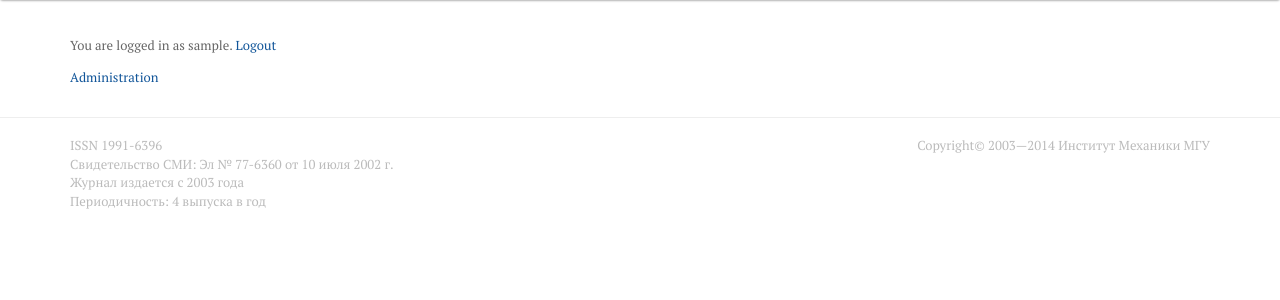
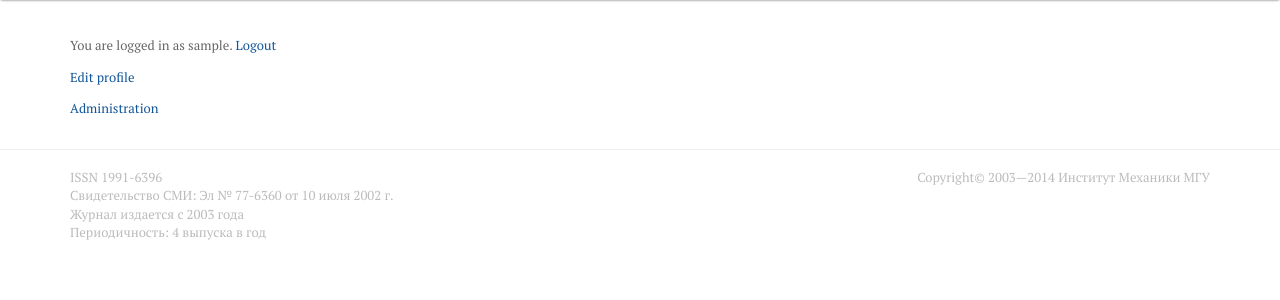
Before and after one commit to Nnonexistent/chemphys, a Django app: page / in a window 1280 px wide. Shown: the part 70-370 px from the top of the page. Run offline with Django 3.2, Linux system fonts and the light colour scheme; the visitor is signed in with stand-in values (Sample User, id 1); data that the repository does not hold is empty; parts of the project's set-up code (start-up, migrations or seed data) failed here and were passed over; some libraries are stand-ins or nearby versions.

Commit message:
Initial author self edit view

```diff
--- a/src/chemphys/templates/index.html
+++ b/src/chemphys/templates/index.html
@@ -4,6 +4,7 @@
 {% block content %}
     {% if user.is_authenticated %}
         <p>{% blocktrans %}You are logged in as {{ user }}{% endblocktrans %}. <a href="{% url 'logout' %}">{% trans "Logout" %}</a></p>
+        <p><a href="{% url 'edit_author' %}">{% trans "Edit profile" %}</a></p>
         {% if user.is_staff %}
         <p><a href="{% url 'admin:index' %}">{% trans "Administration" %}</a></p>
         {% endif %}
--- a/src/journal/urls.py
+++ b/src/journal/urls.py
@@ -11,5 +11,6 @@ urlpatterns = patterns(
     url(r'^organizations/(\d+)/$', 'journal.views.show_organization', name='show_organization'),
     url(r'^authors/(\d+)/$', 'journal.views.show_author', name='show_author'),
 
+    url(r'^authors/edit/$', 'journal.views.edit_author', name='edit_author'),
     url(r'^articles/add/$', 'journal.views.add_article', name='add_article'),
 )
--- a/src/journal/views.py
+++ b/src/journal/views.py
@@ -2,10 +2,11 @@ from django.shortcuts import render
 from django.utils.translation import ugettext as _
 from django.shortcuts import get_object_or_404
 from django.core.urlresolvers import reverse
-from django.http import HttpResponseRedirect
+from django.http import HttpResponseRedirect, HttpResponseForbidden
 from django.contrib import messages
 
 from journal.models import Issue, Article, Organization, LocalizedUser
+from journal.forms import AuthorEditForm
 
 
 def index(request):
@@ -69,5 +70,26 @@ def show_author(request, id):
     })
 
 
+def edit_author(request):
+    if request.user.is_authenticated() and request.user.is_active:
+        user = request.user
+    else:
+        return HttpResponseForbidden()
+
+    if request.method == 'POST':
+        form = AuthorEditForm(request.POST, instance=user)
+        if form.is_valid():
+            form.save()
+            messages.info(request, _(u'Profile was updated'))
+            return HttpResponseRedirect(reverse('index'))
+    else:
+        form = AuthorEditForm(instance=user)
+
+    return render(request, 'journal/edit_author.html', {
+        'title': _(u'Edit profile'),
+        'form': form,
+    })
+
+
 def add_article(request):
     pass
```
Also changed, not shown: src/journal/forms.py (added, +9 -0 lines), src/journal/templates/journal/edit_author.html (added, +11 -0 lines).
